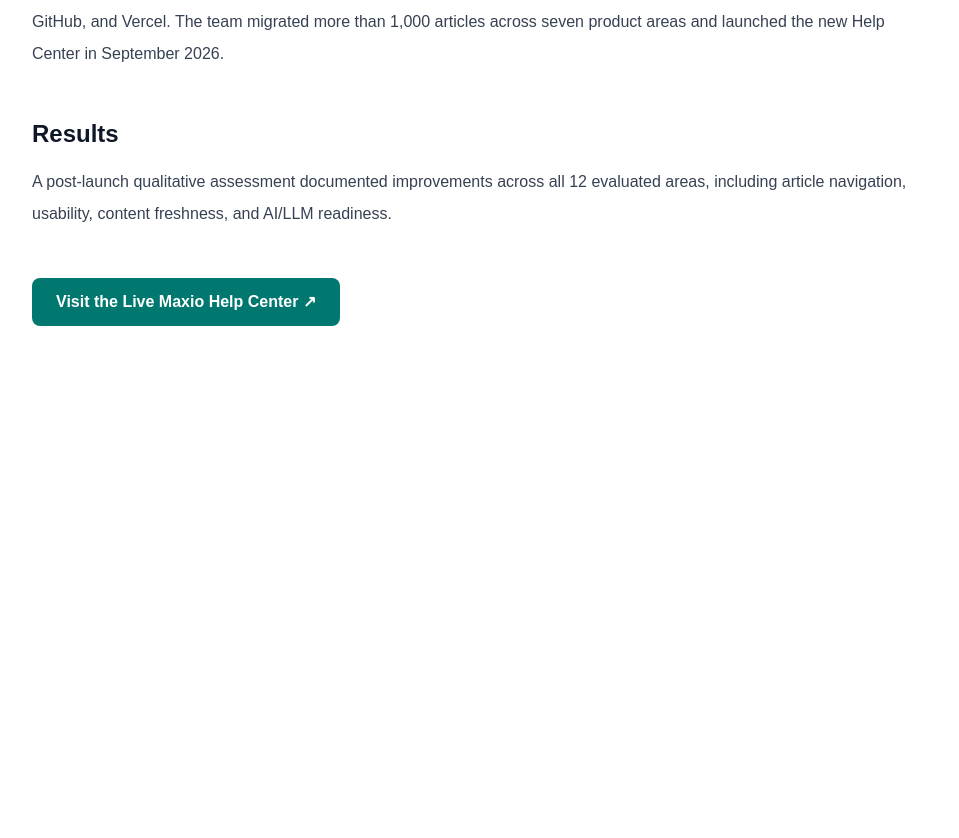
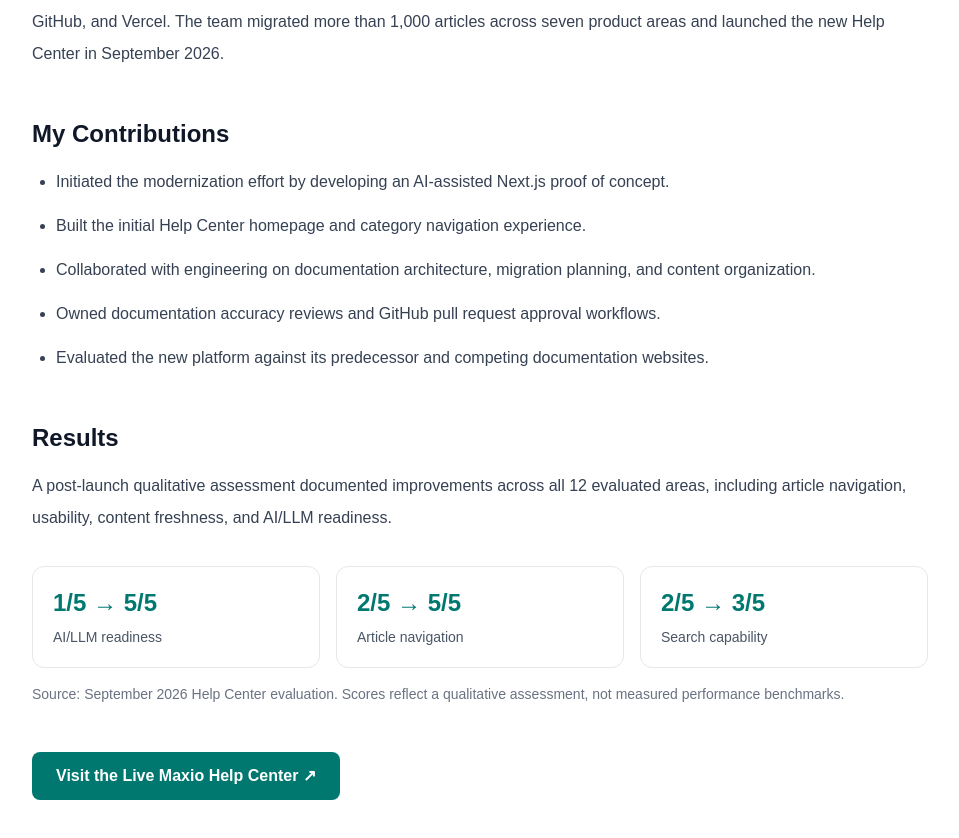
Before and after one commit to jdaludado/djdaludado-portfolio, a Next.js app in the folder portfolio/: page /projects/maxio in a window 1280 px wide. Shown: the part 844-1682 px from the top of the page, without its empty margins (160-1119 px from the left). Before the commit the page ends 1218 px from the top, so only its background shows below. Built offline with nearby package versions, Linux system fonts and the light colour scheme.

Commit message:
Add contributions and evaluation results to Maxio case study

```diff
--- a/portfolio/src/app/projects/maxio/page.tsx
+++ b/portfolio/src/app/projects/maxio/page.tsx
@@ -78,6 +78,39 @@
         </section>
 
         <section className="mt-12">
+  <h2 className="text-2xl font-bold">
+    My Contributions
+  </h2>
+
+  <ul className="mt-4 list-disc space-y-3 pl-6 leading-8 text-gray-700">
+    <li>
+      Initiated the modernization effort by developing an
+      AI-assisted Next.js proof of concept.
+    </li>
+
+    <li>
+      Built the initial Help Center homepage and category
+      navigation experience.
+    </li>
+
+    <li>
+      Collaborated with engineering on documentation
+      architecture, migration planning, and content organization.
+    </li>
+
+    <li>
+      Owned documentation accuracy reviews and GitHub
+      pull request approval workflows.
+    </li>
+
+    <li>
+      Evaluated the new platform against its predecessor
+      and competing documentation websites.
+    </li>
+  </ul>
+</section>
+
+        <section className="mt-12">
           <h2 className="text-2xl font-bold">Results</h2>
           <p className="mt-4 leading-8 text-gray-700">
             A post-launch qualitative assessment documented
@@ -85,6 +118,31 @@
             including article navigation, usability, content
             freshness, and AI/LLM readiness.
           </p>
+          <div className="mt-8 grid gap-4 sm:grid-cols-3">
+  {[
+    ["1/5 → 5/5", "AI/LLM readiness"],
+    ["2/5 → 5/5", "Article navigation"],
+    ["2/5 → 3/5", "Search capability"],
+  ].map(([score, category]) => (
+    <div
+      key={category}
+      className="rounded-xl border border-gray-200 p-5"
+    >
+      <p className="text-2xl font-bold text-teal-700">
+        {score}
+      </p>
+      <p className="mt-2 text-sm text-gray-600">
+        {category}
+      </p>
+    </div>
+  ))}
+</div>
+
+<p className="mt-4 text-sm text-gray-500">
+  Source: September 2026 Help Center evaluation.
+  Scores reflect a qualitative assessment, not
+  measured performance benchmarks.
+</p>
         </section>
 
         <a
```
